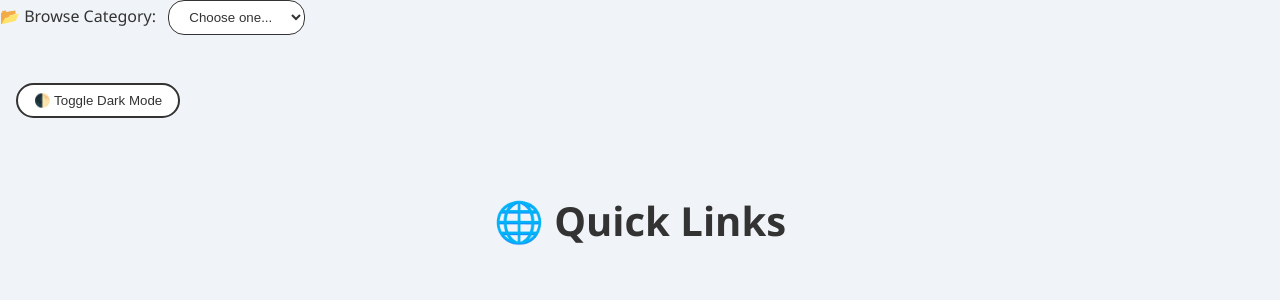
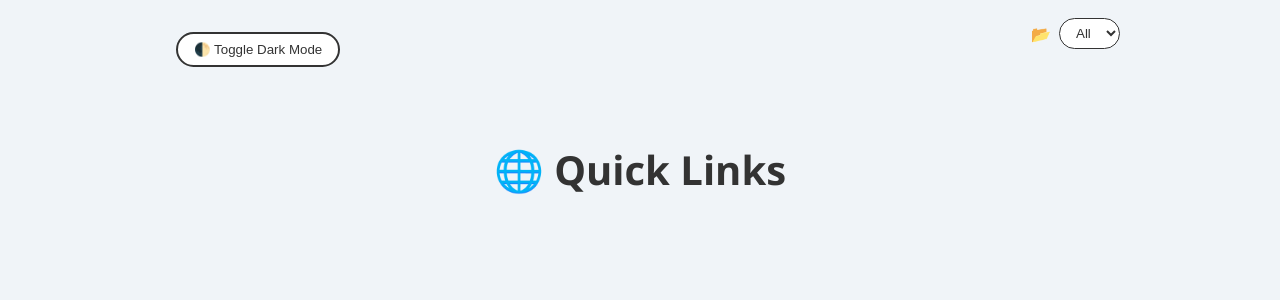
Before and after one commit to LauraEdmu/linkshare, a Flask app: template templates/index.html in a window 1280 px wide. Shown: the top 300 px of the page. Run offline with Flask 3, Linux system fonts and the light colour scheme; the template is opened without the code that fills it, so the values that code supplies are empty.

Commit message:
cleaner drop downs

```diff
--- a/app.py
+++ b/app.py
@@ -11,15 +11,16 @@ def load_links():
 def index():
     links = load_links()
     categories = sorted(set(link.get("category", "Uncategorised") for link in links))
-    return render_template("index.html", links=links, categories=categories)
+    return render_template("index.html", links=links, categories=categories, current_category=None)
 
 @app.route("/category/<category>")
 def category_view(category):
     links = load_links()
+    categories = sorted(set(link.get("category", "Uncategorised") for link in links))
     filtered = [link for link in links if link.get("category", "").lower() == category.lower()]
     if not filtered:
         abort(404)
-    return render_template("category.html", category=category, links=filtered)
+    return render_template("category.html", category=category, links=filtered, categories=categories, current_category=category)
 
 
 if __name__ == "__main__":
--- a/static/style.css
+++ b/static/style.css
@@ -130,3 +130,65 @@
   .category-dropdown label {
     margin-right: 0.5rem;
   }
+
+  .category-bar {
+    display: flex;
+    justify-content: flex-end;
+    margin-bottom: 1rem;
+  }
+
+  .category-dropdown select {
+    padding: 0.4rem 0.75rem;
+    border-radius: 1rem;
+    border: 1px solid var(--text);
+    background: var(--card-bg);
+    color: var(--text);
+    cursor: pointer;
+  }
+
+  .category-dropdown label {
+    margin-right: 0.5rem;
+  }
+  .top-bar {
+    display: flex;
+    justify-content: space-between;
+    align-items: center;
+    padding: 1rem 2rem 0 2rem;
+    max-width: 960px;
+    margin: auto;
+    flex-wrap: wrap;
+    gap: 1rem;
+  }
+
+  .toggle-btn {
+    background: var(--card-bg);
+    border: 2px solid var(--text);
+    color: var(--text);
+    padding: 0.5rem 1rem;
+    border-radius: 2rem;
+    cursor: pointer;
+    transition: all 0.3s;
+  }
+
+  .toggle-btn:hover {
+    background: var(--text);
+    color: var(--bg);
+  }
+
+  .category-dropdown {
+    display: flex;
+    align-items: center;
+  }
+
+  .category-dropdown select {
+    padding: 0.4rem 0.75rem;
+    border-radius: 1rem;
+    border: 1px solid var(--text);
+    background: var(--card-bg);
+    color: var(--text);
+    cursor: pointer;
+  }
+
+  .category-dropdown label {
+    margin-right: 0.5rem;
+  }
--- a/templates/index.html
+++ b/templates/index.html
@@ -4,25 +4,28 @@
   <meta charset="UTF-8" />
   <meta name="viewport" content="width=device-width, initial-scale=1.0"/>
   <title>Quick Links</title>
-  <form class="category-dropdown" onchange="location = this.category.value;">
-    <label for="category">📂 Browse Category:</label>
-    <select name="category" id="category">
-      <option disabled selected>Choose one...</option>
-      {% for cat in categories %}
-        <option value="{{ url_for('category_view', category=cat) }}">{{ cat }}</option>
-      {% endfor %}
-    </select>
-  </form>
   <link rel="stylesheet" href="{{ url_for('static', filename='style.css') }}">
   <script>
-    // Load theme preference before page renders
     if (localStorage.getItem('theme') === 'dark') {
       document.documentElement.classList.add('dark');
     }
   </script>
 </head>
 <body>
-  <button id="darkToggle" class="toggle-btn" aria-label="Toggle dark mode">🌓 Toggle Dark Mode</button>
+  <div class="top-bar">
+    <button id="darkToggle" class="toggle-btn" aria-label="Toggle dark mode">🌓 Toggle Dark Mode</button>
+
+    <form class="category-dropdown" onchange="location = this.category.value;">
+      <label for="category">📂</label>
+      <select name="category" id="category">
+        <option value="{{ url_for('index') }}" {% if not current_category %}selected{% endif %}>All</option>
+        {% for cat in categories %}
+          <option value="{{ url_for('category_view', category=cat) }}"
+            {% if current_category == cat %}selected{% endif %}>{{ cat }}</option>
+        {% endfor %}
+      </select>
+    </form>
+  </div>
 
   <div class="container">
     <h1>🌐 Quick Links</h1>
```
Also changed, not shown: templates/category.html (+15 -3 lines).
